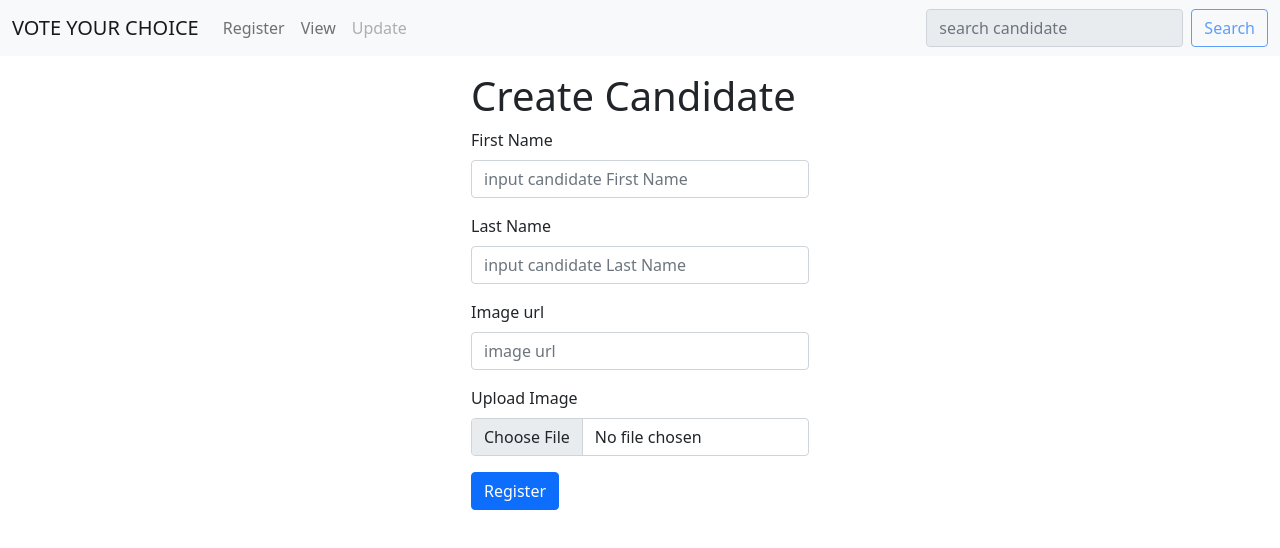
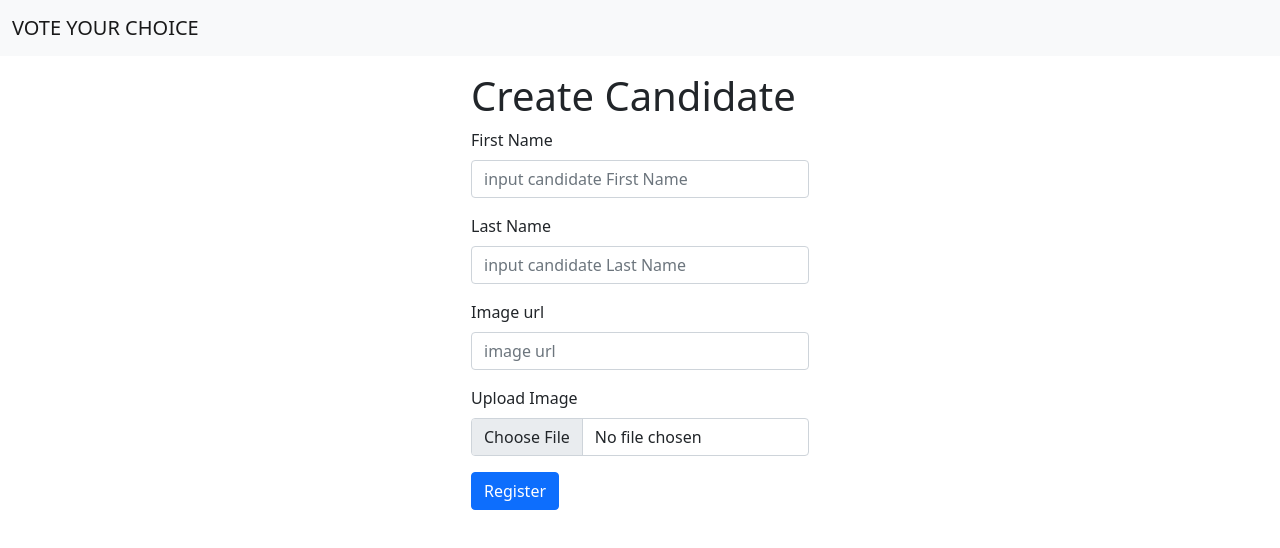
Before and after one commit to SauveJeanLuc/vote-mern, a React (Vite) app in the folder client/: page /admin in a window 1280 px wide. Shown: the top 548 px of the page. Built offline with nearby package versions, Linux system fonts and the light colour scheme.

Commit message:
improve navigationbar

```diff
--- a/client/src/components/NavigationBar.jsx
+++ b/client/src/components/NavigationBar.jsx
@@ -1,21 +1,24 @@
 import { Navbar, Container, Nav, Form, FormControl, Button } from "react-bootstrap";
 
-export default function NavigationBar(){
+
+export default function NavigationBar({isLoggedIn, isViewing, isUpdating}){
     return(
-
         <Navbar bg="light" expand="lg">
             <Container fluid className="d-flex justify-content-between">
                 <Navbar.Brand href="#"> VOTE YOUR CHOICE </Navbar.Brand>
                 <Navbar.Toggle aria-controls="navbarScroll" />
+
+                { isLoggedIn ?
                     <Navbar.Collapse id="navbarScroll" className=" justify-content-end ">
                         <Nav
                             className="me-auto my-2 my-lg-0"
                             style={{ maxHeight : '100px'}}
                             navbarScroll
                         >
-                        <Nav.Link className="primary"> Register</Nav.Link>
-                        <Nav.Link> View </Nav.Link>
-                        <Nav.Link disabled> Update </Nav.Link>
+
+                            <Nav.Link className="primary" onClick={() => {window.location.href='/admin'}}> Register</Nav.Link>
+                            <Nav.Link onClick={() => {window.location.href='/candidate'}}> View </Nav.Link>
+                            <Nav.Link disabled={!isUpdating}> Update </Nav.Link>
 
                         </Nav>
                         <Form className="d-flex">
@@ -24,12 +27,12 @@ export default function NavigationBar(){
                                     placeholder="search candidate"
                                     className="me-2"
                                     aria-label="search"
-                                disabled
+                                    disabled={!isViewing}
                                 />
                                 <Button variant="outline-primary" disabled> Search </Button>
                         </Form>
-                </Navbar.Collapse>
-
+                    </Navbar.Collapse> : null
+                }
 
             </Container>
         </Navbar>
```
Lines whose indentation alone changed are shown as unchanged.
